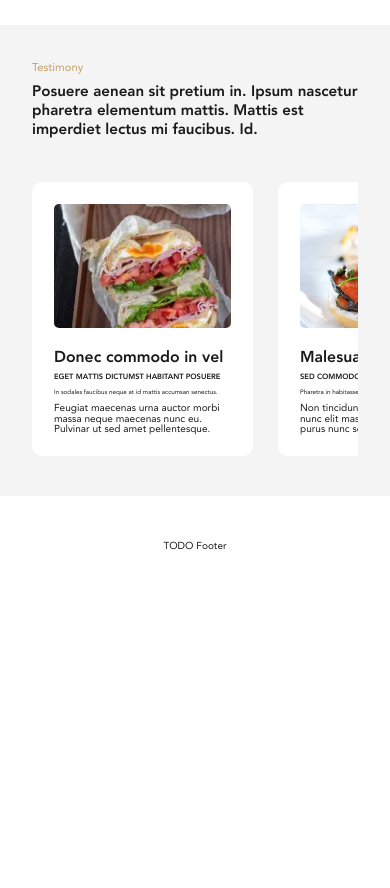
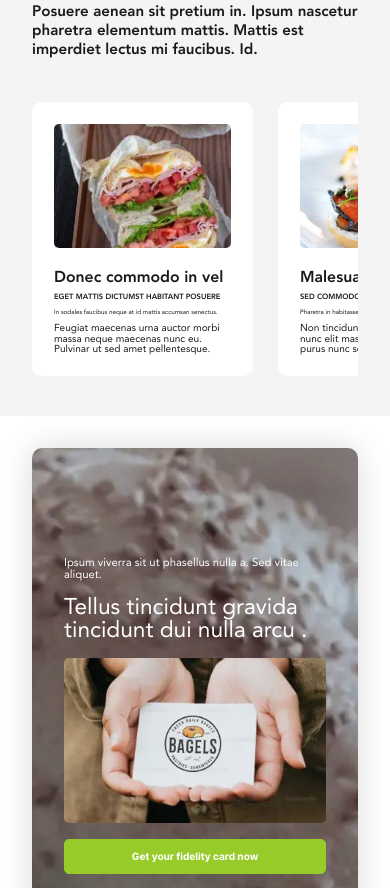
Before and after one commit to Drozerah/la-tribu-2, a website built with Vite: page index.html in a window 390 px wide. Shown: the part 1112-2000 px from the top of the page. Before the commit the page ends 1708 px from the top, so only its background shows below. Built offline with nearby package versions, Linux system fonts and the light colour scheme.

Commit message:
feat(section testimony): add aside testimony element

```diff
--- a/index.html
+++ b/index.html
@@ -24,7 +24,7 @@
         </ul>
       </nav>
 
-      <button class="btn-green">Order&nbsp;now</button>
+      <button id="order" class="btn-green">Order&nbsp;now</button>
 
       <button id="menu-toggler" class="btn-mobile-nav" aria-expanded="false">
         <span class="btn-mobile-nav__line"></span>
@@ -318,6 +318,14 @@
           </div>
         </div>
       </div>
+      <div class="aside-wrapper">
+        <div class="aside">
+          <div class="surtitle">Ipsum viverra sit ut phasellus nulla a. Sed vitae aliquet.</div>
+          <div class="title">Tellus tincidunt gravida tincidunt dui nulla arcu .</div>
+          <img class="img" src="/img/cards/recipes/aside-inner-bg.webp" alt="">
+          <button class="btn-green">Get your fidelity card now</button>
+        </div>
+      </div>
     </section>
   </main>
   <footer class="container">
--- a/js/services.js
+++ b/js/services.js
@@ -164,3 +164,38 @@ export function initTestimonyCards() {
     toggleClass(cardsContainer);
   });
 }
+
+
+/**
+ * Initialise la position de l'élément aside du témoignage en fonction de la bordure droite de la fenêtre.
+ *
+ * @param {HTMLElement} element - L'élément DOM représentant le témoignage.
+ */
+export function initTestimonyAside(element) {
+  // Vérifie si l'élément est défini
+  if (!element) {
+    console.error("initTestimonyAside: l'élément DOM spécifié est indéfini.");
+    return;
+  }
+  // Sélectionne l'élément racine du document
+  const root = document.querySelector(':root');
+  /**
+   * Obtient la position depuis la bordure droite de l'élément par rapport à la fenêtre.
+   *
+   * @param {HTMLElement} element - L'élément DOM dont on souhaite obtenir la position.
+   * @returns {number} La position depuis la bordure droite de la fenêtre.
+   */
+  const getElementLeftPosition = (element) => {
+    let right = element.getBoundingClientRect().right;
+    right = window.innerWidth - right;
+    return right;
+  }
+
+  // Initialise la position au chargement de la page
+  root.style.setProperty('--testinomy-aside-right', `${getElementLeftPosition(element)}px`);
+
+  // Met à jour la position lors du redimensionnement de la fenêtre
+  window.addEventListener('resize', () => {
+    root.style.setProperty('--testinomy-aside-right', `${getElementLeftPosition(element)}px`);
+  });
+}
--- a/main.js
+++ b/main.js
@@ -3,7 +3,8 @@ import './scss/main.scss'
 import {
   initMobileNav,
   initSpiceElement,
-  initTestimonyCards
+  initTestimonyCards,
+  initTestimonyAside
 } from './js/services'
 
 initMobileNav()
@@ -11,4 +12,7 @@ initMobileNav()
 const testimonyElement = document.querySelector('#testimony');
 initSpiceElement(testimonyElement);
 
-initTestimonyCards()
+initTestimonyCards();
+
+const order = document.getElementById('order')
+initTestimonyAside(order);
--- a/scss/base/_base.scss
+++ b/scss/base/_base.scss
@@ -13,6 +13,7 @@
   --header-height: 95px;
   --container-padding-left-right: 32px;
   --spice-left: 0px;
+  --testinomy-aside-right: 0px;
 
   --clr-black: #1a1a1a;
   --clr-white: #ffffff;
--- a/scss/components/_carousel.scss
+++ b/scss/components/_carousel.scss
@@ -11,7 +11,6 @@
   gap: 3.6rem;
   padding-bottom: 2rem;
   overscroll-behavior-x: contain;
-  margin-bottom: 100px;
   z-index: 2;
 
   &:not(:hover) {
--- a/scss/layout/main/_testimony.scss
+++ b/scss/layout/main/_testimony.scss
@@ -8,6 +8,29 @@ section.testimony {
   background-color: var(--clr-light-gray);
   padding-bottom: 4rem;
   position: relative;
+  margin-top: 100px;
+
+  @media screen and (max-width: 800px) {
+    margin-top: 20px;
+  }
+
+  // handle spice bg element
+  &::before {
+    content: "";
+    position: absolute;
+    width: 447px;
+    height: 559px;
+    top: -362px;
+    left: var(--spice-left);
+    border-bottom: 1px solid var(--clr-light-gray);
+    background-image: url("/img/spice-bg.webp");
+    background-repeat: no-repeat;
+    transform: rotate(287deg);
+
+    @media screen and (max-width: 800px) {
+      display: none;
+    }
+  }
 
   .container {
     margin: 0 auto;
@@ -52,10 +75,9 @@ section.testimony {
       padding: var(--gap);
       border-radius: 10px;
       background-color: var(--clr-white);
-      box-shadow: 0px 4px 36px 0px rgba(0, 0, 0, 0.1);
       gap: var(--gap);
       transition: all 0.3s ease;
-
+      box-shadow: 0px 4px 36px 0px rgba(0, 0, 0, 0.1);
       &__img {
         width: 184px;
         height: auto;
@@ -99,6 +121,7 @@ section.testimony {
       margin: 0 32px;
       gap: 25px;
       padding: 42px 0px 10px 0px;
+      margin-bottom: 20px;
       .card {
         align-items: center;
         --gap: 22px;
@@ -114,13 +137,21 @@ section.testimony {
       }
     }
 
-    @media screen and (max-width: 930px) {
+    @media screen and (max-width: 1049px) {
+      padding-bottom: 20px;
+      padding-left: 0px;
+      padding-right: 0px;
+      margin: 0 32px 15px 32px;
+
+      .card{
+        box-shadow: none;
+      }
       .card-small {
         transform: scale(1);
       }
     }
 
-    @media screen and (min-width: 930px) {
+    @media screen and (min-width: 1050px) {
       overflow: hidden;
       .card-small {
         left: -174px;
@@ -129,9 +160,12 @@ section.testimony {
   }
 
   #testimony-cards.hovered {
-    @media screen and (min-width: 930px) {
+    @media screen and (min-width: 1050px) {
       --offset: -172px;
       overflow: visible;
+      .card{
+        box-shadow: none;
+      }
       .card-small {
         transform: scale(1) translateX(var(--offset));
         z-index: 1;
@@ -143,20 +177,59 @@ section.testimony {
     }
   }
 
-  &::before {
-    content: "";
-    position: absolute;
-    width: 447px;
-    height: 559px;
-    top: -362px;
-    left: var(--spice-left);
-    border-bottom: 1px solid var(--clr-light-gray);
-    background-image: url("/img/spice-bg.webp");
-    background-repeat: no-repeat;
-    transform: rotate(287deg);
+  .aside-wrapper{
+    --aside-width: 296px;
+    --gap: 32px;
+    display: flex;
+    justify-content: center;
+    background-color: var(--clr-white);
+    height: 600px;
+    padding: var(--gap);
+    .aside{
+      display: flex;
+      padding: var(--gap);
+      justify-content: center;
+      flex-direction: column;
+      gap: calc(var(--gap) / 2);
+      color: var(--clr-white);
+      width: 100%;
+      max-width: 423px;
+      height: 100%;
+      border-radius: 10px;
+      background-image: url("/public/img/cards/recipes/aside-recipe-bg.webp");
+      background-blend-mode: screen, normal;
+      background-repeat: no-repeat;
+      background-position: center;
+      box-shadow: 0px 0px 32px 0px rgba(0, 0, 0, 0.15);
+      .surtitle{
+        font-size: 1.8rem;
+      }
 
-    @media screen and (max-width: 800px) {
-      display: none;
+      .title{
+        font-size: 3.6rem;
+      }
+
+      img{
+        border-radius: 5px;
+      }
+
+      button{
+        font-size: 1.6rem;
+
+      }
+
+    }
+    @media screen and (min-width: 1050px) {
+      padding: 0px;
+      position: absolute;
+      right: var(--testinomy-aside-right);
+      transform: translateY(-540px);
+      background-color: transparent;
+      .aside{
+        button{
+          max-width: 263px;
+        }
+      }
     }
   }
 }
```
Also changed, not shown: public/img/cards/recipes/aside-inner-bg.webp (added), public/img/cards/recipes/aside-recipe-bg.webp (added).
